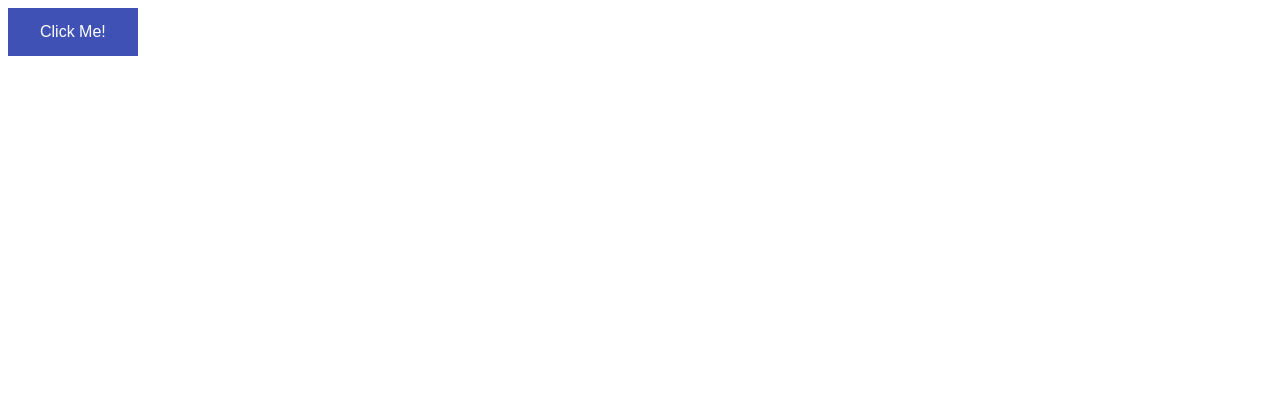
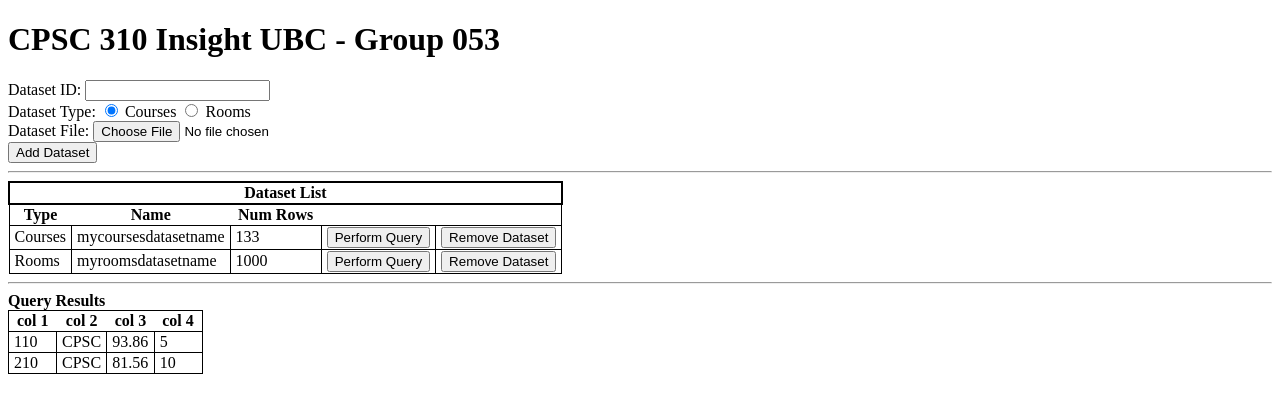
Before and after one commit to bwoody13/UBC-Courses-and-Rooms-Dataset-Manager, a website: page frontend/public/index.html in a window 1280 px wide. Drawn offline with Linux system fonts and the light colour scheme.

Commit message:
- Updated the public index with the template html and css - Updated html form for adding datasets - Added Javascript addDataset function with html request for adding a dataset using data from the form (basic - limited error checking)

```diff
--- a/frontend/public/frontend.js
+++ /dev/null
@@ -1,5 +0,0 @@
-document.getElementById("click-me-button").addEventListener("click", handleClickMe);
-
-function handleClickMe() {
-	alert("Button Clicked!");
-}
--- a/frontend/public/index.html
+++ b/frontend/public/index.html
@@ -1,13 +1,91 @@
 <!DOCTYPE html>
-<html>
-	<head>
-		<meta http-equiv="Content-type" content="text/html; charset=utf-8"/>
-		<title>310 Frontend</title>
-		<link href="/style.css" rel="stylesheet" />
-	</head>
-	<body>
-		<button id="click-me-button" class="button" >Click Me!</button>
+<html lang="en">
+<head>
+	<meta charset="UTF-8">
+	<title>Template 310 UI</title>
 
-		<script type="text/javascript" src="/frontend.js"></script>
-	</body>
+	<link rel="stylesheet" href="style.css">
+</head>
+<body>
+<h1>CPSC 310 Insight UBC - Group 053</h1>
+<div>
+	<form method="post" onsubmit="return false;">
+		<label for="datasetID">Dataset ID:</label>
+		<input type="text" id="datasetID" value="">
+		<br>
+		<label>Dataset Type:</label>
+		<input type="radio" name="datasetType" id="datasetTypeCourses" value="courses" checked>
+		<label for="datasetTypeCourses">Courses</label>
+		<input type="radio" name="datasetType" id="datasetTypeRooms" value="rooms">
+		<label for="datasetTypeRooms">Rooms</label>
+		<br>
+		<label for="datasetFile">Dataset File:</label>
+		<input type="file" id="datasetFile" accept=".zip">
+		<br>
+		<input type="submit" value="Add Dataset" onclick="addDataset()">
+	</form>
+</div>
+<hr>
+<div class="bordered">
+	<table>
+		<thead>
+		<tr>
+			<th colspan="5" class="top">Dataset List</th>
+		</tr>
+		<tr>
+			<th>Type</th>
+			<th>Name</th>
+			<th>Num Rows</th>
+			<th></th>
+			<th></th>
+		</tr>
+		</thead>
+		<tbody>
+		<tr>
+			<td>Courses</td>
+			<td>mycoursesdatasetname</td>
+			<td>133</td>
+			<td><button>Perform Query</button></td>
+			<td><button>Remove Dataset</button></td>
+		</tr>
+		<tr>
+			<td>Rooms</td>
+			<td>myroomsdatasetname</td>
+			<td>1000</td>
+			<td><button>Perform Query</button></td>
+			<td><button>Remove Dataset</button></td>
+		</tr>
+		</tbody>
+	</table>
+</div>
+<hr>
+<div class="bordered">
+	<label class="head">Query Results</label>
+	<table>
+		<thead>
+		<tr>
+			<th>col 1</th>
+			<th>col 2</th>
+			<th>col 3</th>
+			<th>col 4</th>
+		</tr>
+		</thead>
+		<tbody>
+		<tr>
+			<td>110</td>
+			<td>CPSC</td>
+			<td>93.86</td>
+			<td>5</td>
+		</tr>
+		<tr>
+			<td>210</td>
+			<td>CPSC</td>
+			<td>81.56</td>
+			<td>10</td>
+		</tr>
+		</tbody>
+	</table>
+</div>
+<script type="text/javascript" src="scripts/frontend.js"></script>
+</body>
 </html>
--- /dev/null
+++ b/frontend/public/scripts/frontend.js
@@ -0,0 +1,28 @@
+const PORT = 4321;
+const SERVER_URL = "http://localhost:" + PORT;
+
+function addDataset() {
+	const id = document.getElementById("datasetID").value;
+	const kind = document.getElementById("datasetTypeCourses").checked ? "courses" : "rooms";
+	const fileData = document.getElementById("datasetFile").files[0];
+	const endpointURL = `/dataset/${id}/${kind}`;
+	const request = new XMLHttpRequest();
+	request.open("PUT", SERVER_URL + endpointURL);
+	request.responseType = "json";
+	request.setRequestHeader("Content-Type", "application/x-zip-compressed");
+	request.send(fileData);
+	request.onload = function() {
+		if(request.status === 200) {
+			alert("Dataset Added: " + request.response.result);
+		} else {
+			alert("Dataset Not Added: " + request.response.error);
+		}
+	}
+	request.onerror = function() {
+		alert("Error: Dataset not added!");
+	}
+	request.onprogress = function() {
+
+	}
+
+}
--- a/frontend/public/style.css
+++ b/frontend/public/style.css
@@ -12,3 +12,33 @@
 .button:hover {
 	cursor: pointer;
 }
+
+div.bordered table,
+div.bordered td {
+	border: 1px solid black;
+	border-collapse: collapse;
+	padding-left: 5px;
+	padding-right: 5px;
+}
+
+th.top {
+	text-align: center;
+	border: 2px solid black;
+	font-weight: bolder;
+}
+
+ul.nobullet {
+	list-style: none;
+	padding-left: 0;
+	margin-top: 0;
+	border: 1px black;
+}
+
+label.head {
+	font-weight: bold;
+}
+
+th {
+	padding-right: 8px;
+	padding-left: 8px;
+}
```
Also changed, not shown: frontend/template/index.html (+0 -1 lines).
